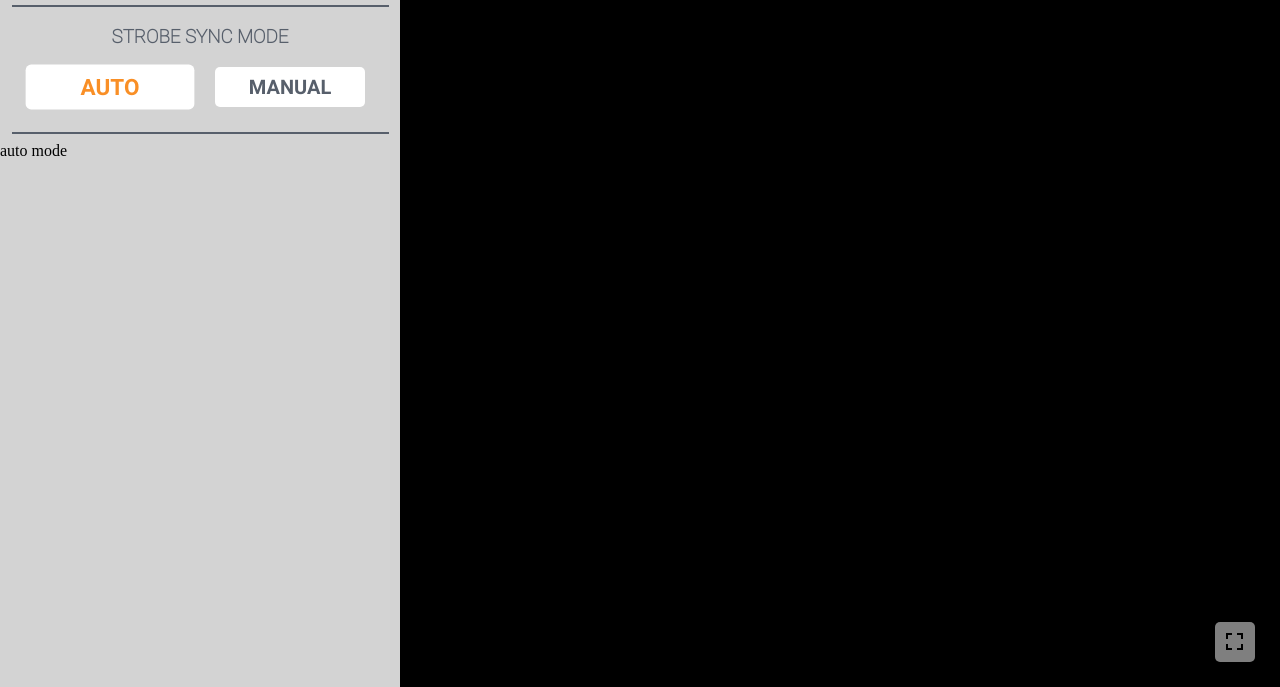
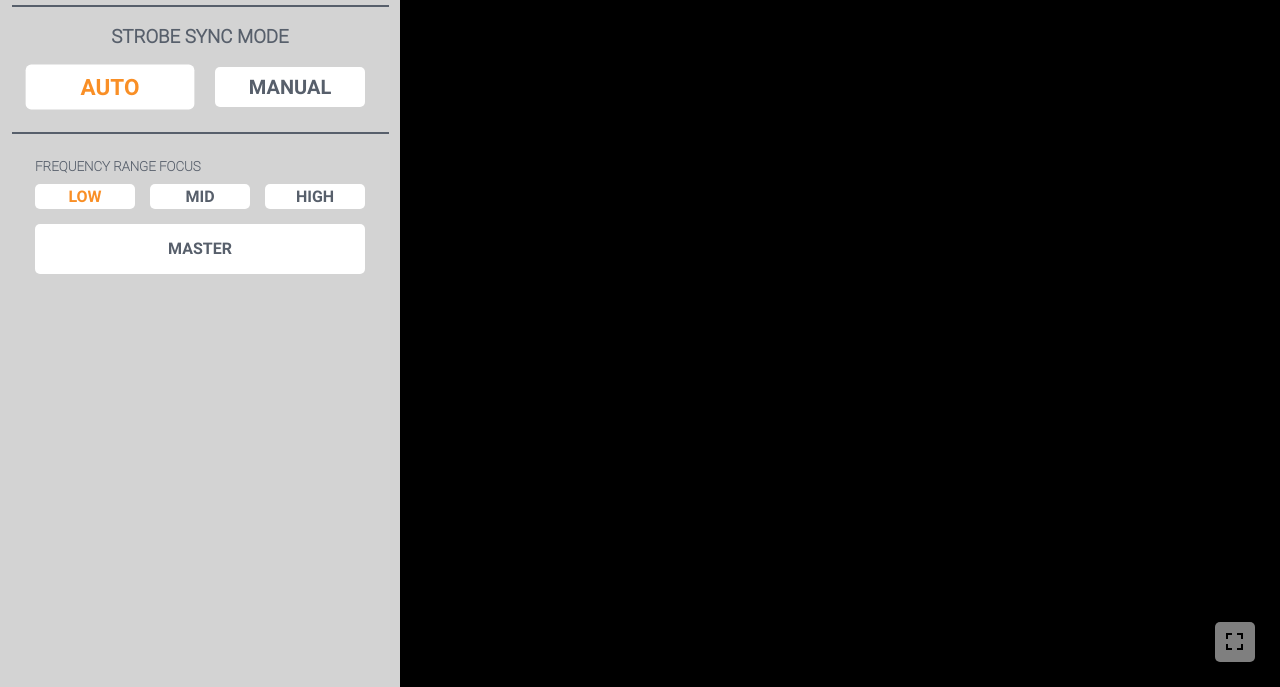
Before and after one commit to SubZone-1/Synchroma, a plain HTML site: page index.html in a window 1280 px wide. Shown: the part 113-800 px from the top of the page. Drawn offline with Linux system fonts and the light colour scheme.

Commit message:
Added frequency range focus section to auto mode.

```diff
--- a/assets/css/app.css
+++ b/assets/css/app.css
@@ -114,8 +114,8 @@ body {
 
 /* Sidebar general elements */
 
-.sidebar h3 {
-  font-family: Roboto-Thin;
+.sidebar h3.mode-label{
+  font-family: Roboto-Light;
   color: #575F6B;
   text-align: center;
 }
@@ -130,6 +130,7 @@ body {
   width: 375px;
   height: 0px;
   margin-top: 25px;
+  margin-bottom: 25px;
   background-color: #575F6B;
   border: 1px solid #575F6B;
 }
@@ -153,7 +154,9 @@ body {
   height:  40px;
   font-family: Roboto-Bold;
   font-size: 20px;
+  float: left;
   margin-left: 35px;
+  margin-bottom: 10px;
   cursor: pointer;
   background-color: #ffffff;
   color: #575F6B;
@@ -177,7 +180,9 @@ body {
   height:  40px;
   font-family: Roboto-Bold;
   font-size: 20px;
-  margin-left: 26px;
+  float: right;
+  margin-right: 35px;
+  margin-bottom: 25px;
   cursor: pointer;
   background-color: #ffffff;
   color: #575F6B;
@@ -193,6 +198,54 @@ body {
   scale: 1.125;
   color: #f98f26;
   cursor: default;
+}
+
+/* Frequency Range Focus Elements
+------------------------------*/
+.frequency-range-focus h5 {
+  font-family: Roboto-Thin;
+  color: #575F6B;
+  text-align: left;
+  margin-left: 35px;
+  margin-bottom: 10px;
+}
+
+.frequency-range-focus button {
+  font-family: Roboto-Bold;
+  font-size: 16px;
+  cursor: pointer;
+  background-color: #ffffff;
+  color: #575F6B;
+  border-radius: 5px;
+  box-sizing: border-box;
+  border: none;
+  transition:  transform .1s;
+} .frequency-range-focus button:not(.selected):hover {
+  color: #f98f26;
+  transform: scale(1.025);
+} .frequency-range-focus button.selected {
+  color: #f98f26;
+  cursor: default;
+}
+
+/* button sizing */
+.frequency-range-focus .low-btn, .mid-btn, .high-btn {
+  width: 100px;
+  height: 25px;
+} .frequency-range-focus .mid-btn {
+  margin-left: 11px;
+}.frequency-range-focus .master-btn {
+  width: 330px;
+  height: 50px;
+  margin-top: 15px;
+}
+
+/* button placement */
+.frequency-range-focus .low-btn, .master-btn {
+  margin-left: 35px;
+} .frequency-range-focus .high-btn {
+  float: right;
+  margin-right: 35px;
 }
 
 /* Button used to open and close the sidebar */
--- /dev/null
+++ b/assets/js/frequencyRangeFocus.js
@@ -0,0 +1,66 @@
+// assign buttons to variables
+var lowBtn = document.getElementById("low");
+var midBtn = document.getElementById("mid");
+var highBtn = document.getElementById("high");
+var masterBtn = document.getElementById("master");
+
+function low_Btn() {
+    // select and disable low button
+    lowBtn.setAttribute("class", "low-btn selected");
+    lowBtn.setAttribute("disabled", "true");
+
+    // de-select rest
+    midBtn.setAttribute("class", "mid-btn");
+    highBtn.setAttribute("class", "high-btn");
+    masterBtn.setAttribute("class", "master-btn");
+
+    // enable rest
+    midBtn.removeAttribute("disabled");
+    highBtn.removeAttribute("disabled");
+    masterBtn.removeAttribute("disabled");
+}
+function mid_Btn() {
+    // select and disable mid button
+    midBtn.setAttribute("class", "mid-btn selected");
+    midBtn.setAttribute("disabled", "true");
+
+    // de-select rest
+    lowBtn.setAttribute("class", "low-btn");
+    highBtn.setAttribute("class", "high-btn");
+    masterBtn.setAttribute("class", "master-btn");
+
+    // enable rest
+    lowBtn.removeAttribute("disabled");
+    highBtn.removeAttribute("disabled");
+    masterBtn.removeAttribute("disabled");
+}
+function high_Btn() {
+    // select and disable high button
+    highBtn.setAttribute("class", "high-btn selected");
+    highBtn.setAttribute("disabled", "true");
+
+    // de-select rest
+    lowBtn.setAttribute("class", "low-btn");
+    midBtn.setAttribute("class", "mid-btn");
+    masterBtn.setAttribute("class", "master-btn");
+
+    // enable rest
+    lowBtn.removeAttribute("disabled");
+    midBtn.removeAttribute("disabled");
+    masterBtn.removeAttribute("disabled");
+}
+function master_Btn() {
+    // select and disable master button
+    masterBtn.setAttribute("class", "master-btn selected");
+    masterBtn.setAttribute("disabled", "true");
+
+    // de-select rest
+    lowBtn.setAttribute("class", "low-btn");
+    midBtn.setAttribute("class", "mid-btn");
+    highBtn.setAttribute("class", "high-btn");
+
+    // enable rest
+    lowBtn.removeAttribute("disabled");
+    midBtn.removeAttribute("disabled");
+    highBtn.removeAttribute("disabled");
+}
--- a/index.html
+++ b/index.html
@@ -5,9 +5,9 @@
     <meta http-equiv="X-UA-Compatible" content="IE=edge">
     <meta name="viewport" content="width=device-width, initial-scale=1.0">
     <meta name="author" content="Daniel Mogildea">
-    <meta name="description" content="Audio visualizer that displays different visual changes in the background of the page,
-    in sync with the frequencies picked up by the microphone of the device on which the platform is running.">
-    <title>Synchroma: Audio-Synced Strobe Lightinhg</title>
+    <meta name="description" content="A web-based audio visualizer that displays
+    different visual changes in the background of the page, in order to obtain a strobe light effect.">
+    <title>Synchroma: Audio-Synced Strobe Lighting</title>
     <link rel="icon" href="assets\img\logo-V2\symbol.png">
 
     <link rel="stylesheet" href="assets\css\app.css">
@@ -20,18 +20,25 @@
 
         <hr>
 
-        <h3>STROBE SYNC MODE</h3>
+        <h3 class="mode-label">STROBE SYNC MODE</h3>
 
         <button id="auto" class="auto-btn selected" onclick="autoMode()">AUTO</button>
         <button id="manual" class="manual-btn" onclick="manualMode()">MANUAL</button>
 
         <hr>
 
-        <div id="auto-mode">
-            auto mode
+        <div id="auto-mode" class="auto-mode">
+            <div id="frequency-range-focus" class="frequency-range-focus">
+                <h5>FREQUENCY RANGE FOCUS</h5>
+
+                <button id="low" class="low-btn selected" onclick="low_Btn()">LOW</button>
+                <button id="mid" class="mid-btn" onclick="mid_Btn()">MID</button>
+                <button id="high" class="high-btn" onclick="high_Btn()">HIGH</button>
+                <button id="master" class="master-btn" onclick="master_Btn()">MASTER</button>
+            </div>
         </div>
 
-        <div id="manual-mode" hidden>
+        <div id="manual-mode" class="manual-mode" hidden>
             manual mode
         </div>
 
@@ -45,6 +52,8 @@
         <img src="assets\img\logo-V2\logo-horizontal-white.png" id="index-logo" class="index-logo" hidden>
     </div>
 </body>
+<!-- frequency range focus script -->
+<script src="assets\js\frequencyRangeFocus.js"></script>
 <!-- auto mode script -->
 <script src="assets\js\autoMode.js"></script>
 <!-- manual mode script -->
```
